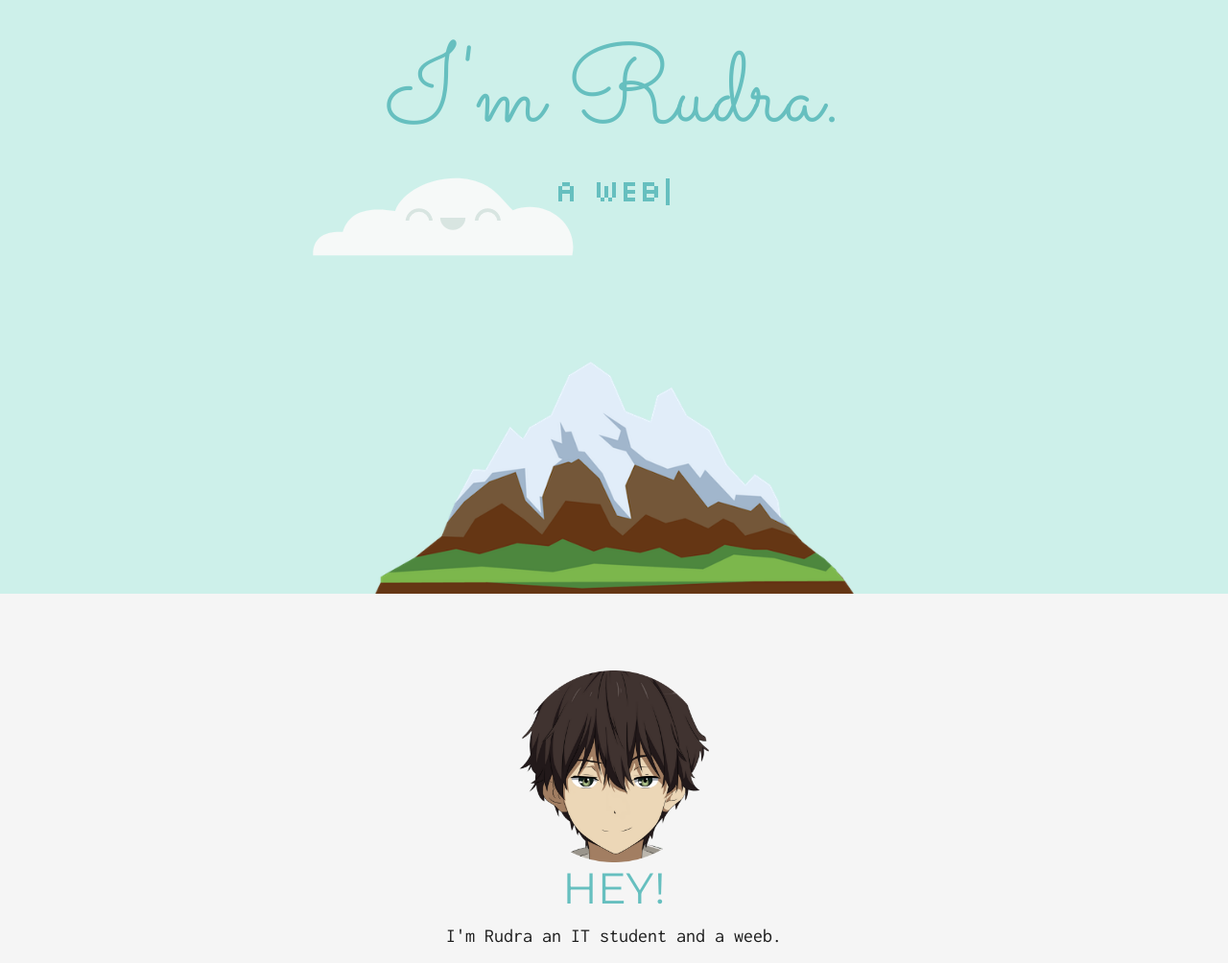
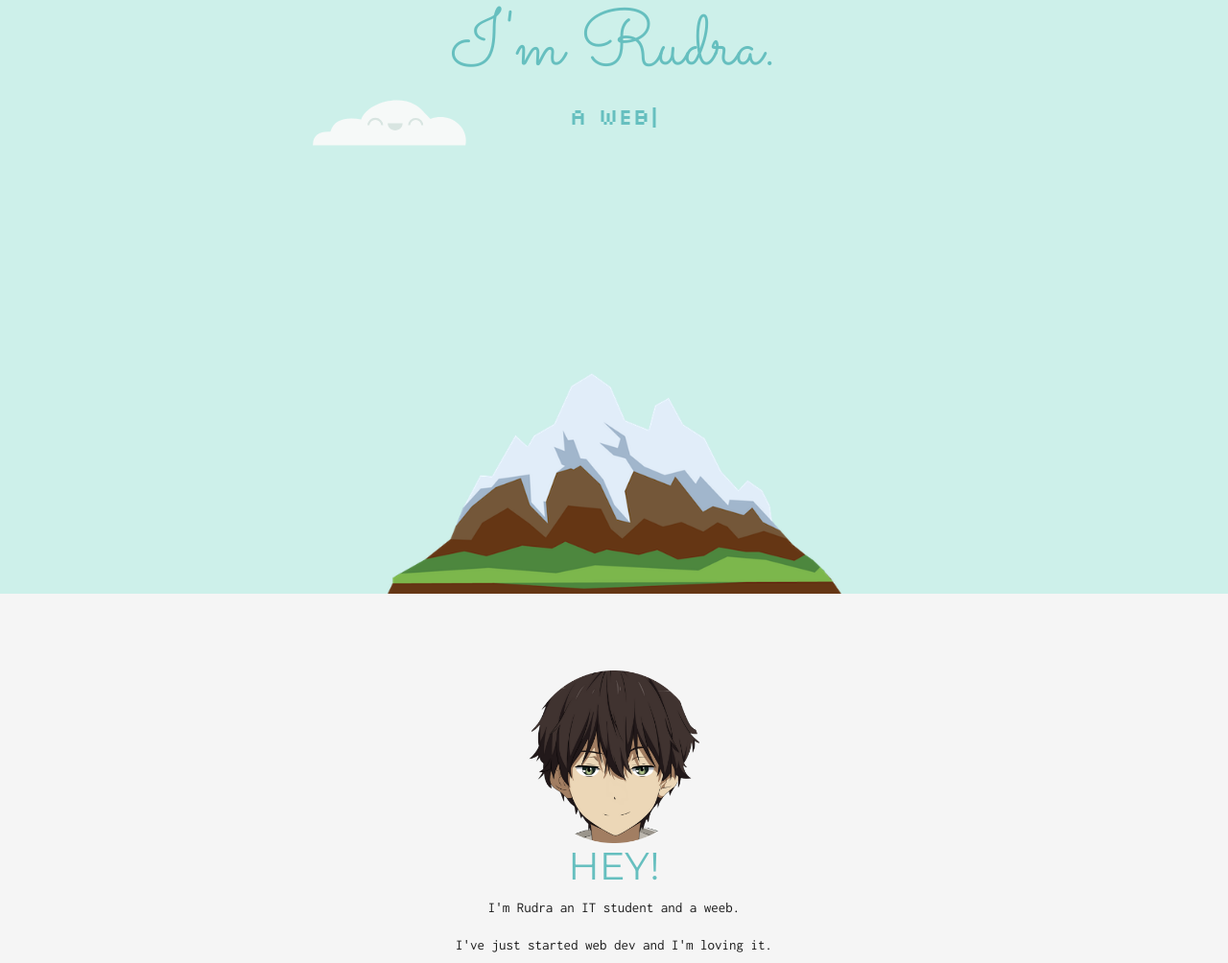
Before and after one commit to Rudra-KT/personal-site-2.0, a plain HTML site: page index.html in a window 1280 px wide. Shown: the part 181-1185 px from the top of the page at 96% size. Drawn offline with nearby package versions, Linux system fonts and the light colour scheme.

Commit message:
Update styles.css

```diff
--- a/styles.css
+++ b/styles.css
@@ -8,11 +8,11 @@ h2{
     color: #66BFBF;
     font-family: 'Montserrat', sans-serif;
     font-weight: normal ;
-    font-size: 45px;
+    font-size: 40px;
 }
 h3{
     font-family: 'Montserrat', sans-serif;
-    font-size: 38px;
+    font-size: 30px;
     font-weight: normal ;
 }
 p{
@@ -53,13 +53,13 @@ hr{
 }
 
 .intro-clouds-grid>h1{
-    font-size: 7rem;
+    font-size: 5rem;
     font-family: 'Sacramento', cursive;
     grid-area: 2/2/2/4;
 }
 .intro-clouds-grid>h3{
     font-family: 'Silkscreen', cursive;
-    font-size: 2rem;
+    font-size: 1.5rem;
     grid-area: 3/2/3/4;
 }
 
@@ -70,7 +70,7 @@ hr{
 
 
 .clouds{
-    width: 17rem;
+    width: 10rem;
     animation: move 2s infinite;
     position: relative;
     top: 0;
@@ -91,7 +91,7 @@ hr{
 .mountain{
     position: absolute;
     bottom: 0;
-    width: 39%;
+    width: 37%;
 }
 
 /* ABOUT ME */
@@ -102,10 +102,10 @@ hr{
     color: #66BFBF;
 }
 .about-me img{
-    width: 200px;
+    width: 180px;
 }
 .about-me>p{
-    font-size: 20px;
+    font-size: 15px;
     color: rgb(27, 27, 27);
 }
 
@@ -117,7 +117,7 @@ hr{
     padding-top: 70px;
 }
 .skill-row>p{
-    font-size: 20px;
+    font-size: 15px;
     color: black;
     padding-top: 15px;
     font-weight: lighter;
@@ -140,7 +140,7 @@ hr{
     color: #11999E;
 }
 .contact>p{
-    font-size: 21px;
+    font-size: 16px;
 }
 .btn {
     position: relative;
@@ -151,7 +151,7 @@ hr{
     border-radius: 5px;
     font-family:'Merriweather Sans', sans-seri;
     color: white;
-    font-size: 25px;
+    font-size: 20px;
     padding: 10px 20px 10px 20px;
     text-decoration: none;
     transition: top 0.5s ease;
@@ -173,7 +173,7 @@ hr{
     text-decoration: none;
     padding-left: 10px;
     padding-right: 10px;
-    font-size: 20px;
+    font-size: 18px;
   }
 .copyright{
     padding-top: 25px;
```
